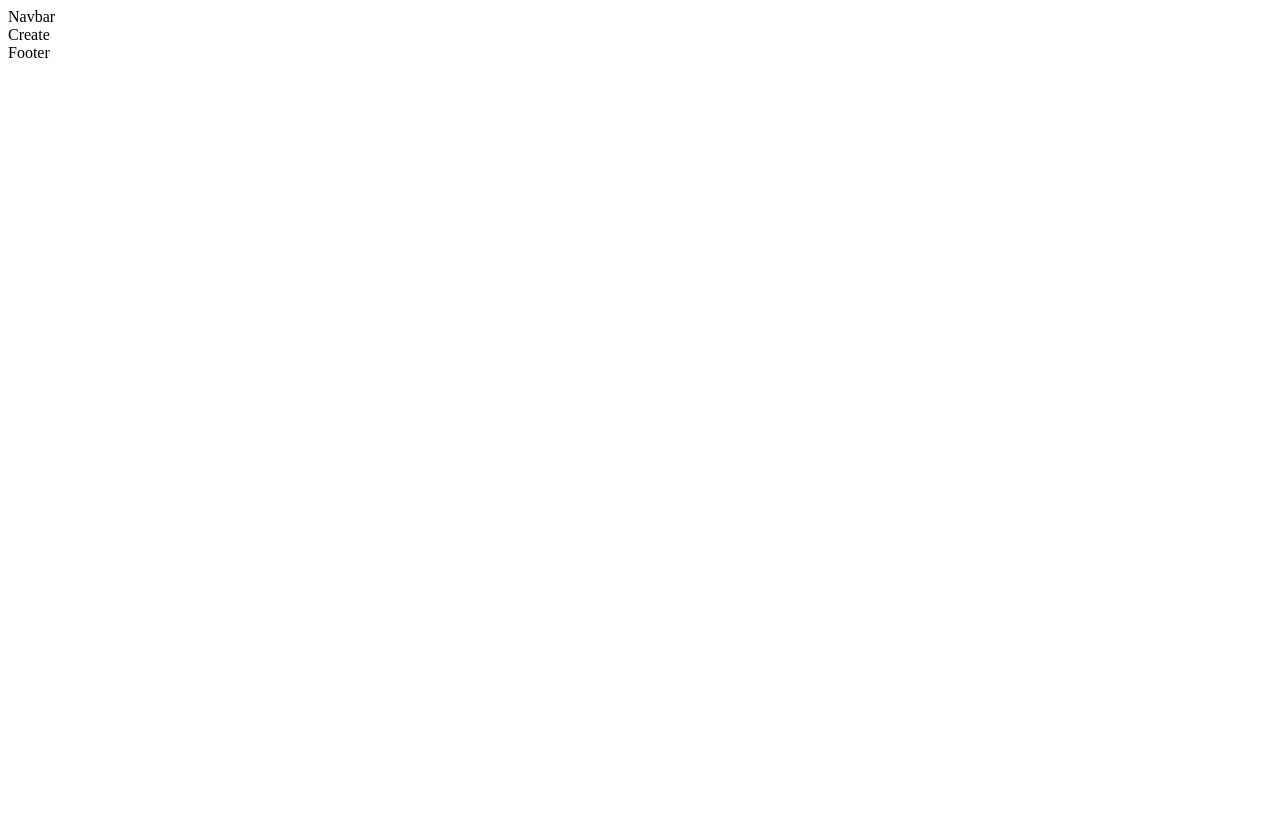
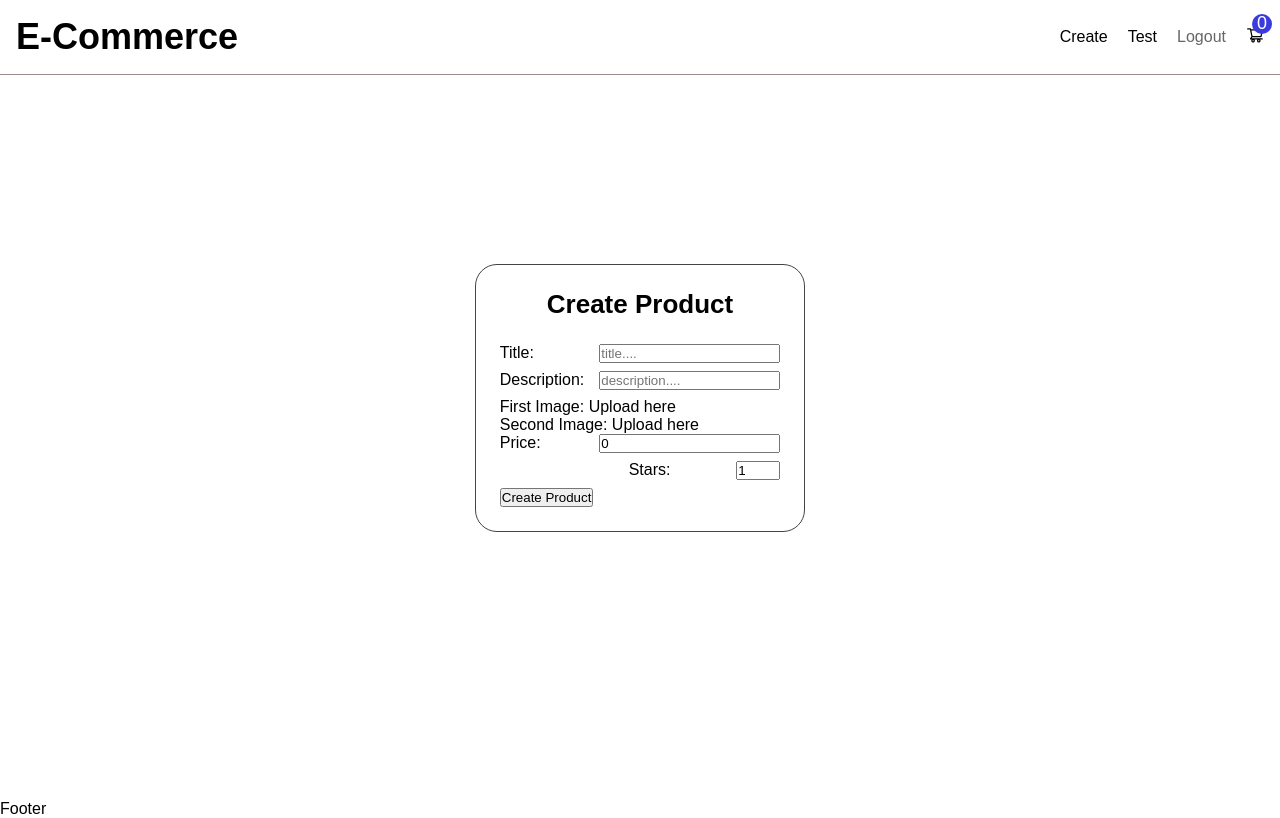
Before and after one commit to raushanapp/mern_ecommerce, a React (Create React App) app in the folder client/: page /create in a window 1280 px wide. Built offline with nearby package versions, Linux system fonts and the light colour scheme.

Commit message:
navbar and create product on process

```diff
--- a/client/package.json
+++ b/client/package.json
@@ -8,6 +8,7 @@
     "@testing-library/user-event": "^13.5.0",
     "react": "^18.2.0",
     "react-dom": "^18.2.0",
+    "react-icons": "^4.7.1",
     "react-redux": "^8.0.5",
     "react-router-dom": "^6.8.0",
     "react-scripts": "5.0.1",
--- a/client/src/App.css
+++ b/client/src/App.css
@@ -1,38 +1,8 @@
-.App {
-  text-align: center;
+*{
+  box-sizing: border-box;
+  padding: 0;
+  margin: 0;
+  font-family: Arial, Helvetica, sans-serif;
+  user-select: none;
+
 }
-
-.App-logo {
-  height: 40vmin;
-  pointer-events: none;
-}
-
-@media (prefers-reduced-motion: no-preference) {
-  .App-logo {
-    animation: App-logo-spin infinite 20s linear;
-  }
-}
-
-.App-header {
-  background-color: #282c34;
-  min-height: 100vh;
-  display: flex;
-  flex-direction: column;
-  align-items: center;
-  justify-content: center;
-  font-size: calc(10px + 2vmin);
-  color: white;
-}
-
-.App-link {
-  color: #61dafb;
-}
-
-@keyframes App-logo-spin {
-  from {
-    transform: rotate(0deg);
-  }
-  to {
-    transform: rotate(360deg);
-  }
-}
--- a/client/src/App.js
+++ b/client/src/App.js
@@ -11,11 +11,14 @@ import AddressPage from "./Components/AddressPages/AddressPage";
 import ProductDetails from "./Components/productDetails/ProductDetails";
 import Footer from "./Components/footer/Footer"
 
-import {Routes,Route} from "react-router-dom"
+import { Routes, Route } from "react-router-dom"
+import "./App.css"
 
 function App() {
   return (
-    <div>
+    <div
+      // className='App'
+    >
       <Navbar />
       <Routes>
         <Route path='/' element={<Home />} />
--- a/client/src/Components/Navbar/Navbar.jsx
+++ b/client/src/Components/Navbar/Navbar.jsx
@@ -1,8 +1,27 @@
 import React from 'react'
 import style from "./navbar.module.css";
+import { Link } from "react-router-dom"
+import {AiOutlineShoppingCart} from "react-icons/ai"
 function Navbar() {
   return (
-    <div>Navbar</div>
+    <div className={style.container}>
+      <div className={style.wrapper}>
+        <Link to='/' className={style.left}>
+          <h1 className={style.title}>E-Commerce</h1>
+        </Link>
+        <div className={style.right}>
+        <Link to='/create' className={style.left}>
+          Create
+        </Link>
+          <span className={style.username}>Test</span>
+          <span className={style.logoutBtn}>Logout</span>
+          <div className={style.cartContainer}>
+            <AiOutlineShoppingCart />
+            <span className={style.cartCount}>0</span>
+          </div>
+        </div>
+      </div>
+    </div>
   )
 }
 
--- a/client/src/Components/Navbar/navbar.module.css
+++ b/client/src/Components/Navbar/navbar.module.css
@@ -0,0 +1,57 @@
+.container{
+    padding:0.75rem 1rem;
+    height: 75px;
+    width: 100%;
+    border-bottom: 1px solid rgb(158, 138, 138);
+    left:0px;
+    top:0px;
+    right:0px;
+    bottom:0px;
+}
+.wrapper{
+    height: 100%;
+    width: 100%;
+    display: flex;
+    align-items: center;
+    justify-content: space-between;
+}
+
+.wrapper > a{
+    text-decoration: none;
+    color: inherit;
+    font-size: 18px;
+}
+.right{
+    display: flex;
+    align-items: center;
+    gap: 20px;
+}
+.right > a{
+    text-decoration: none;
+    color: inherit;
+}
+.username{
+    text-transform: capitalize;
+    cursor:default
+}
+.logoutBtn{
+    color:#666;
+    transition: 150ms all;
+}
+.cartContainer{
+    position: relative;
+    font-size: 18px;
+}
+.cartContainer > .cartCount{
+    position: absolute;
+    right: -0.50rem;
+    top: -0.75rem;
+    width: 20px;
+    height: 20px;
+    border-radius: 50%;
+    display: flex;
+    align-items: center;
+    justify-content: center;
+    background-color:rgb(58,58,224);
+    color:#fff;
+}
--- a/client/src/Components/create/Create.jsx
+++ b/client/src/Components/create/Create.jsx
@@ -1,9 +1,145 @@
 import React from 'react'
 import style from "./create.module.css";
+import { AiOutlineCloseCircle } from "react-icons/ai";
+import { useState } from 'react';
 
 function Create() {
+  const [title, setTitle] = useState('');
+  const [description, setDescription] = useState('');
+  const [firstImg, setFirstImg] = useState("");
+  const [secondImg, setSecondImg] = useState("");
+  const [price, setPrice] = useState(0);
+  const [stars, setStars] = useState(1);
+  const onChangefileFirst = (e) => {
+    setFirstImg(e.target.files[0])
+  };
+  const onChangefileSecond = (e) => {
+    setSecondImg(e.target.files[0])
+ }
+  const handleCreateProduct = (e) => {
+    e.preventDefault();
+    console.log(title,description,price,stars);
+
+  }
+  const handleCloseImg = (numberImage) => {
+    if (numberImage==="first") {
+      setFirstImg(pre => "");
+    }
+    else {
+      setSecondImg(pre => "");
+    }
+  }
+  // console.log(title,description,firstImg,secondImg,price,stars)
   return (
-    <div>Create</div>
+    <div className={style.container}>
+      <div className={style.wrapper}>
+        <h2 className={style.title}>Create Product</h2>
+        <form onSubmit={handleCreateProduct}
+          encType='multipart/form-data'
+        >
+          <div className={style.inputWrapper}>
+            <label >Title:</label>
+            <input
+              type="text"
+              name='title'
+              value={title}
+              onChange={(e) => setTitle(pre=>e.target.value)}
+              className={style.input}
+              placeholder='title....'
+            />
+          </div>
+          <div className={style.inputWrapper}>
+            <label >Description:</label>
+            <input
+              type="text"
+              name='description'
+              value={description}
+              onChange={(e) => setDescription(e.target.value)}
+              className={style.input}
+              placeholder='description....'
+            />
+          </div>
+          <div className={style.inputWrapperImgFirst}>
+            <label className={style.labelFileInput} htmlFor='firstImg'>
+              First Image: <span>Upload here</span>
+            </label>
+            <input
+              type="file"
+              name='firstImg'
+              id='firstImg'
+              // value={firstImg}
+              onChange={onChangefileFirst}
+              className={style.input}
+              placeholder='firstImg....'
+              style={{display:"none"}}
+            />
+            {firstImg &&
+              <p className={style.imageName}>
+                {firstImg.name}
+                <AiOutlineCloseCircle
+                  onClick={() => handleCloseImg("first")}
+                  className={style.closeIcons}
+                />
+              </p>
+            }
+          </div>
+          <div className={style.inputWrapperImgSecond}>
+            <label className={style.labelFileInput} htmlFor='secondImg'>
+              Second Image: <span>Upload here</span>
+            </label>
+            <input
+              type="file"
+              name='secondImg'
+              id='secondImg'
+              // value={secondImg}
+              onChange={onChangefileSecond}
+              className={style.input}
+              placeholder='secondImg....'
+              style={{display:"none"}}
+            />
+            {secondImg &&
+              <p className={style.imageName}>
+                {secondImg.name}
+                <AiOutlineCloseCircle
+                  onClick={() => handleCloseImg("second")}
+                  className={style.closeIcons}
+                />
+              </p>
+            }
+          </div>
+          <div className={style.inputWrapper}>
+            <label >Price:</label>
+            <input
+              type="price"
+              name='price'
+              value={price}
+              onChange={(e) => setPrice(e.target.value)}
+              className={style.input}
+              placeholder='price....'
+            />
+          </div>
+          <div className={style.inputWrapper}>
+            <label >Stars:</label>
+            <input
+              min={1}
+              max={5}
+              step={1}
+              type="number"
+              name='starRating'
+              value={stars}
+              onChange={(e) => setStars(e.target.value)}
+              className={style.input}
+              placeholder='stars....'
+            />
+          </div>
+          <div className={style.buttonWrapper}>
+            <button className={style.submitBtn}>
+              Create Product
+            </button>
+          </div>
+        </form>
+      </div>
+    </div>
   )
 }
 
--- a/client/src/Components/create/create.module.css
+++ b/client/src/Components/create/create.module.css
@@ -0,0 +1,32 @@
+.container{
+    height: calc(100vh - 75px);
+    width: 100%;
+    display: flex;
+    align-items: center;
+    justify-content: center;
+    padding-bottom: 5rem;
+}
+.wrapper{
+    display: flex;
+    flex-direction: column;
+    border: 1px solid #444;
+    border-radius:22px;
+    padding:1.5rem;
+}
+.title{
+    text-align: center;
+    margin-bottom: 1.5rem;
+    font-size:26px;
+    font-weight: bold;
+}
+.inputWrapper{
+    width: 100%;
+    display: flex;
+    align-items: center;
+    justify-content: flex-end;
+    margin-bottom: 0.5rem;
+}
+.inputWrapper > label{
+    margin-right: 15px;
+    width: 33%;
+}
--- a/client/src/Components/home/Home.jsx
+++ b/client/src/Components/home/Home.jsx
@@ -1,9 +1,14 @@
-import React from 'react'
+import React, { useState } from 'react'
 import style from "./home.module.css";
-
+import List from "../list/List";
 function Home() {
+  const [products, setProducts] = useState([]);
+  const [error, setError] = useState(false);
   return (
-    <div>Home</div>
+    <div className={style.container}>
+      {/* {!error && <List products={products ? products : []} />}
+      {error&& <h1>Server is not responding</h1>} */}
+    </div>
   )
 }
 
```
Also changed, not shown: 1 other file (tests, documents, lock files or other folders).
